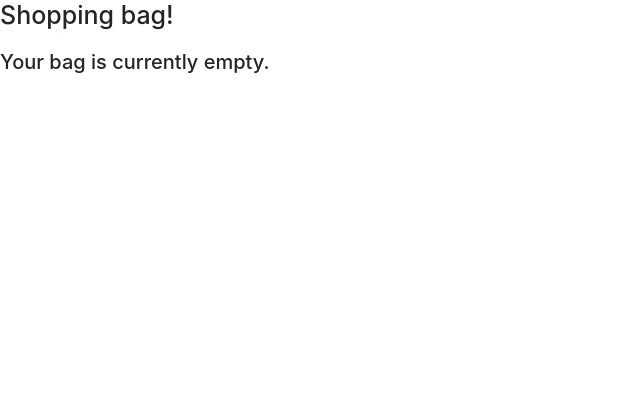
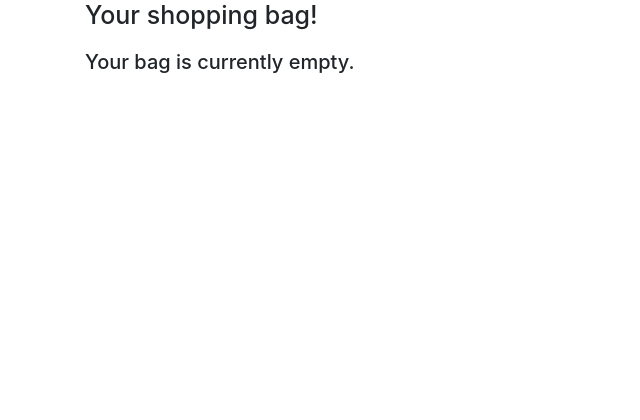
Before and after one commit to Code-Institute-Submissions/ci-ms4-bookstore, a Django app: page /shopping-bag/bag in a window 1280 px wide. Shown: the part 46-466 px from the top of the page, without its empty margins (0-640 px from the left). Run offline with Django 3.2, Linux system fonts and the light colour scheme; some libraries are stand-ins or nearby versions.

Commit message:
Bootstrap styling of includes and templates

```diff
--- a/bag/templates/bag.html
+++ b/bag/templates/bag.html
@@ -3,7 +3,9 @@
 {% block content %}
 
 {% if item_contents %}
-<h1>Shopping bag!</h1>
+<div class="text-centered">
+<h1>Your shopping bag!</h1>
+</div>
 <hr>
 <div class="table table-sm table-responsive">
     <h6 class="text-center">Bag items total: {{ product_counter}}</h6>
@@ -51,11 +53,13 @@
 <a href="{% url 'checkout' %}" class="btn btn-primary">Go to checkout!</a>
 <hr>
 {% else %}
-
-  <h1>Shopping bag!</h1>
+<div class="container">
+  <div class="text-centered">
+  <h1>Your shopping bag!</h1>
   <br>
   <h2>Your bag is currently empty. </h2>
-
+  </div>
+</div>
 {% endif %}
 
 {% endblock %}
--- a/templates/404.html
+++ b/templates/404.html
@@ -4,7 +4,9 @@
 {% block content %}
 <div class="row">
    <div class="container-fluid">
-      ERROR 404: We could not find this page! If you suspect a link is broken, please let us know. Otherwise, use the navigation menu above to return to the site!
+      <h1>HTTP ERROR 404: We could not find this page! If you suspect a link is broken, please let us know. Otherwise, use the navigation menu above to return to the site!</h1>
+      <hr>
+      <p>Use the navigation bar above to return to your regular shopping</p>
   </div>
 </div>
 
--- a/templates/500.html
+++ b/templates/500.html
@@ -4,7 +4,9 @@
 {% block content %}
 <div class="row">
    <div class="container-fluid">
-      ERROR 500: An error occured and we'd love to hear more about it. Please press this link and let us know what happened!
+      <h1>HTTP ERROR 500: An error occured and we'd love to hear more about it. Please press <a data-toggle="modal" href="#mailerModal">this link</a> and let us know what happened!</h1>
+      <hr>
+      <p>Use the navigation bar above to return to your regular shopping!</p>
   </div>
 </div>
 
--- a/templates/base.html
+++ b/templates/base.html
@@ -3,7 +3,6 @@
 <!doctype html>
 <html lang="en">
   <head>
-
     {% block meta %}
         <meta http-equiv="X-UA-Compatible" content="ie=edge">
         <meta charset="utf-8">
@@ -104,6 +103,8 @@
             </ul>
             <form method="GET" class="form-inline d-none d-md-block" action="{% url 'products' %}">
               <input class="form-control mr-sm-2"  name="q" type="text" placeholder="Search for books ..." aria-label="Search">
+              <!-- Defaulting navbar searches to title, for ease of use. -->
+              <input type="hidden" name="filter" value="title">
               <button class="btn btn-outline-dark my-2 my-sm-0" type="submit"><i class="fas fa-search"></i> Search</button>
             </form>
           </div>
--- a/templates/custom_tags/_inc_footer.html
+++ b/templates/custom_tags/_inc_footer.html
@@ -3,7 +3,7 @@
 <!-- The above dive exists to provide some clearance for the sticky footer. -->
 <footer id="footer" class="bg-light mt-auto">
     <div class="justify-content-center text-wrap">
-    <strong><p class="text-center">Copyright 2020 Patrik Schöön-Axelsson. This site is a tech-demo. All books and cover-art referenced are the property of their owner. If you are the copyright owner of any item or image referenced on this page and wish it removed, please click <a data-toggle="modal" href="#mailerModal">here</a> to submit a takedown-request.</p></strong>
+    <p class="text-center">Copyright 2020 Patrik Schöön-Axelsson. This site is a tech-demo. All books and cover-art referenced are the property of their owner. If you are the copyright owner of any item or image referenced on this page and wish it removed, please click <a data-toggle="modal" href="#mailerModal">here</a> to submit a takedown-request.</p>
     </div>
 </footer>
 <div class="modal fade" id="mailerModal" tabindex="-1" role="dialog" aria-labelledby="exampleModalLabel" aria-hidden="true">
```
